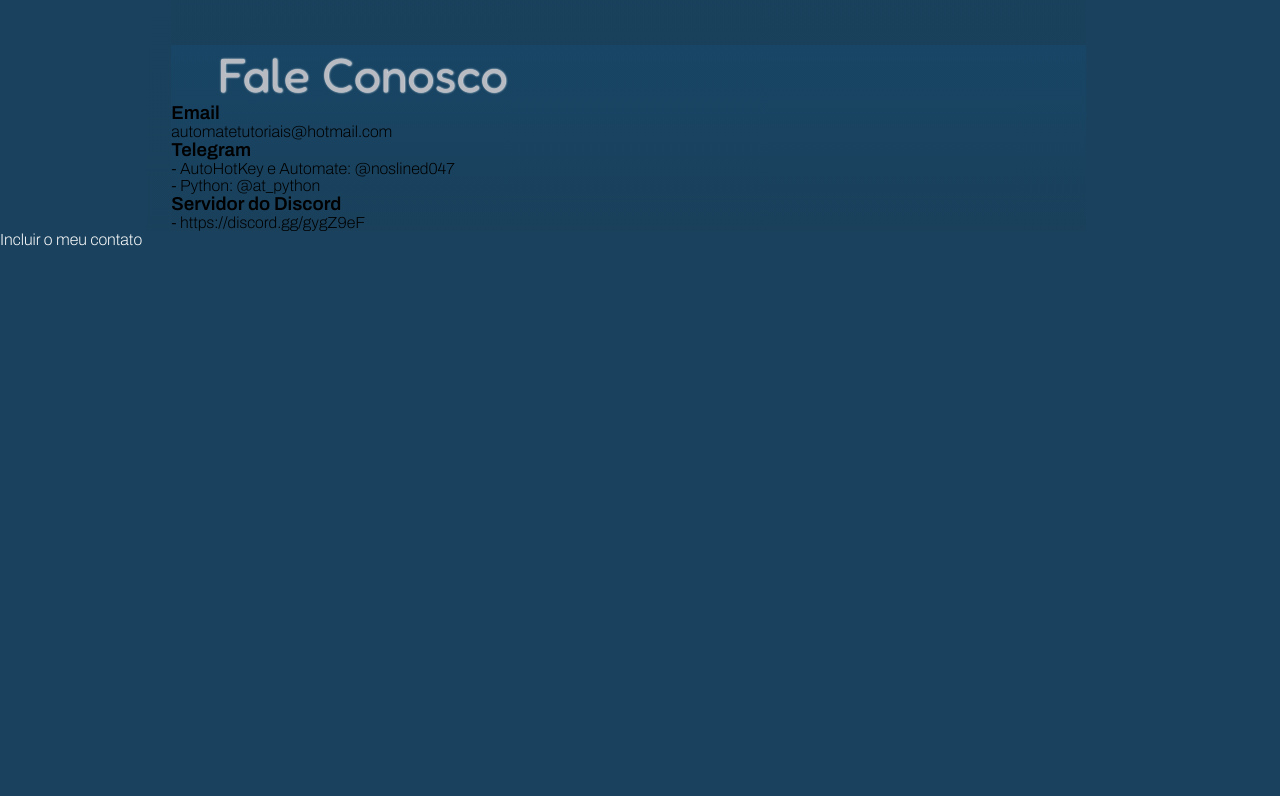
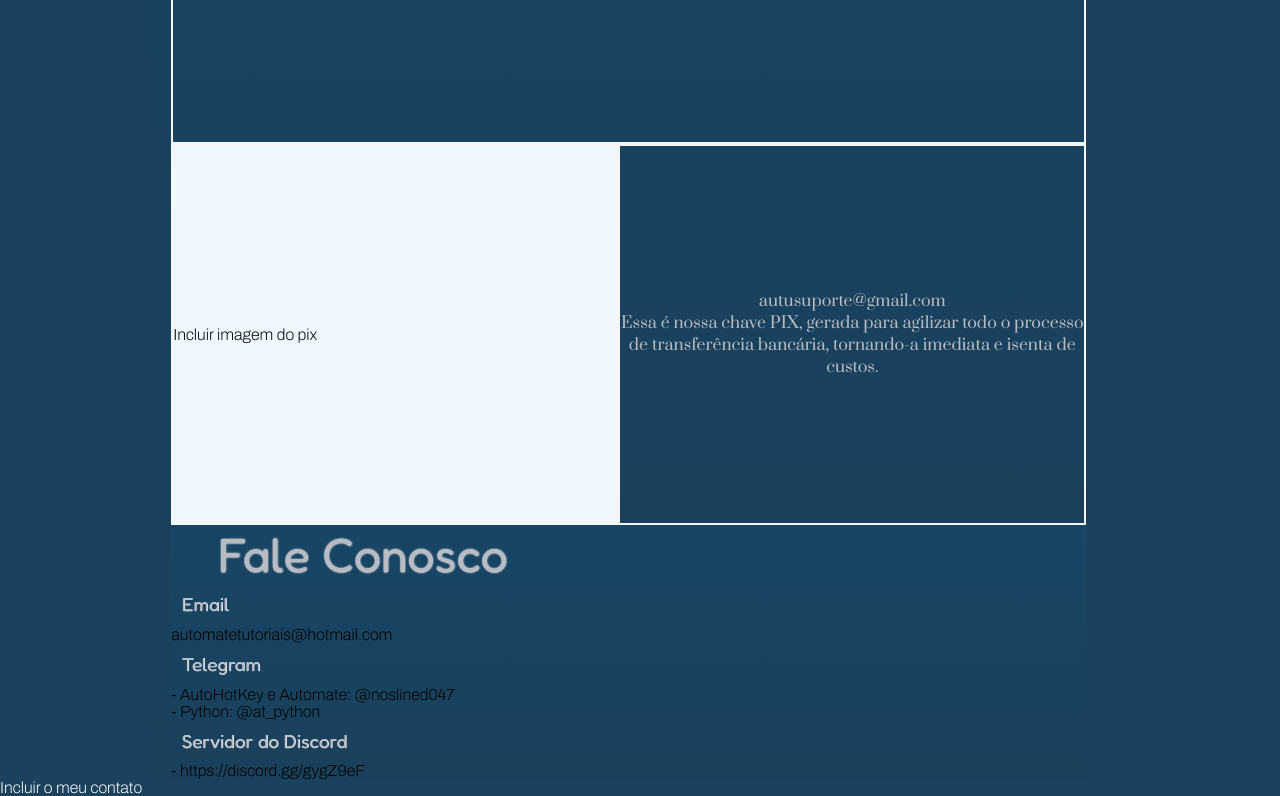
Before and after one commit to llKirallkx/Automacoes-tutoriais, a plain HTML site: page index.html in a window 1280 px wide. Shown: the part 3061-3857 px from the top of the page. Before the commit the page ends 3309 px from the top, so only its background shows below. Drawn offline with Linux system fonts and the light colour scheme; a web font is replaced by a local one.

Commit message:
ajustando grid e fale conosco

```diff
--- a/index.html
+++ b/index.html
@@ -114,13 +114,13 @@
                 </div>
                 <div class="conteudo-contato">
                     <span id="contato" class="titulos">Fale Conosco</span>
-                    <h3>Email</h3>
+                    <h3 class="contato-sbt">Email</h3>
                     <a>automatetutoriais@hotmail.com</a>
-                    <h3>Telegram</h3>
+                    <h3 class="contato-sbt">Telegram</h3>
                     <p>- AutoHotKey e Automate: @noslined047</p>
                     <p>- Python: @at_python</p>
-                    <h3>Servidor do Discord</h3>
-                    <p>- https://discord.gg/gygZ9eF</p>
+                    <h3 class="contato-sbt">Servidor do Discord</h3>
+                    <a><p>- https://discord.gg/gygZ9eF</p></a>
                 </div>
             </div>
         <aside class="menu-direita">
--- a/style.css
+++ b/style.css
@@ -4,6 +4,9 @@
     padding: 0;
     box-sizing: border-box;
     font-family: 'Archivo', sans-serif;
+}
+html{
+    scroll-behavior: smooth;
 }
 body{
     width: 100%;
@@ -293,7 +296,7 @@ body{
     grid-template: "a b c d"
                     "e e e e"
                     "f f g g";
-    height: 90vh;
+    height: 150vh;
     align-items: center;
 }
 .conteudo-doacoes-site{
@@ -333,7 +336,30 @@ body{
     text-align: center;
 }
 
+.conteudo-doacoes-site, .conteudo-doacoes-videos, .conteudo-doacoes-pedidos, .conteudo-doacoes-doacoes, .conteudo-doacoes-presente, .conteudo-doacoes-pix, .conteudo-doacoes-imgpix{
+    border: whitesmoke solid 2px;
+    height: 100%;
+    display: flex;
+    flex-direction: column;
+    justify-content: center;
+}
+.conteudo-doacoes-imgpix{
+    background-color: aliceblue;
+}
+
 /* FIM - Doações */
+
+/* Fale conosco */
+
+.contato-sbt{
+    font-family: 'Fredoka', sans-serif;
+    color: rgb(184, 187, 194);
+    text-shadow: #ffffff 0.5px 0 0.2px;
+    font-weight: 300;
+    padding: 1.3vh;
+}
+
+/* FIM - Fale conosco */
 
 /* Fim Main- Conteudo principal */
 
```
